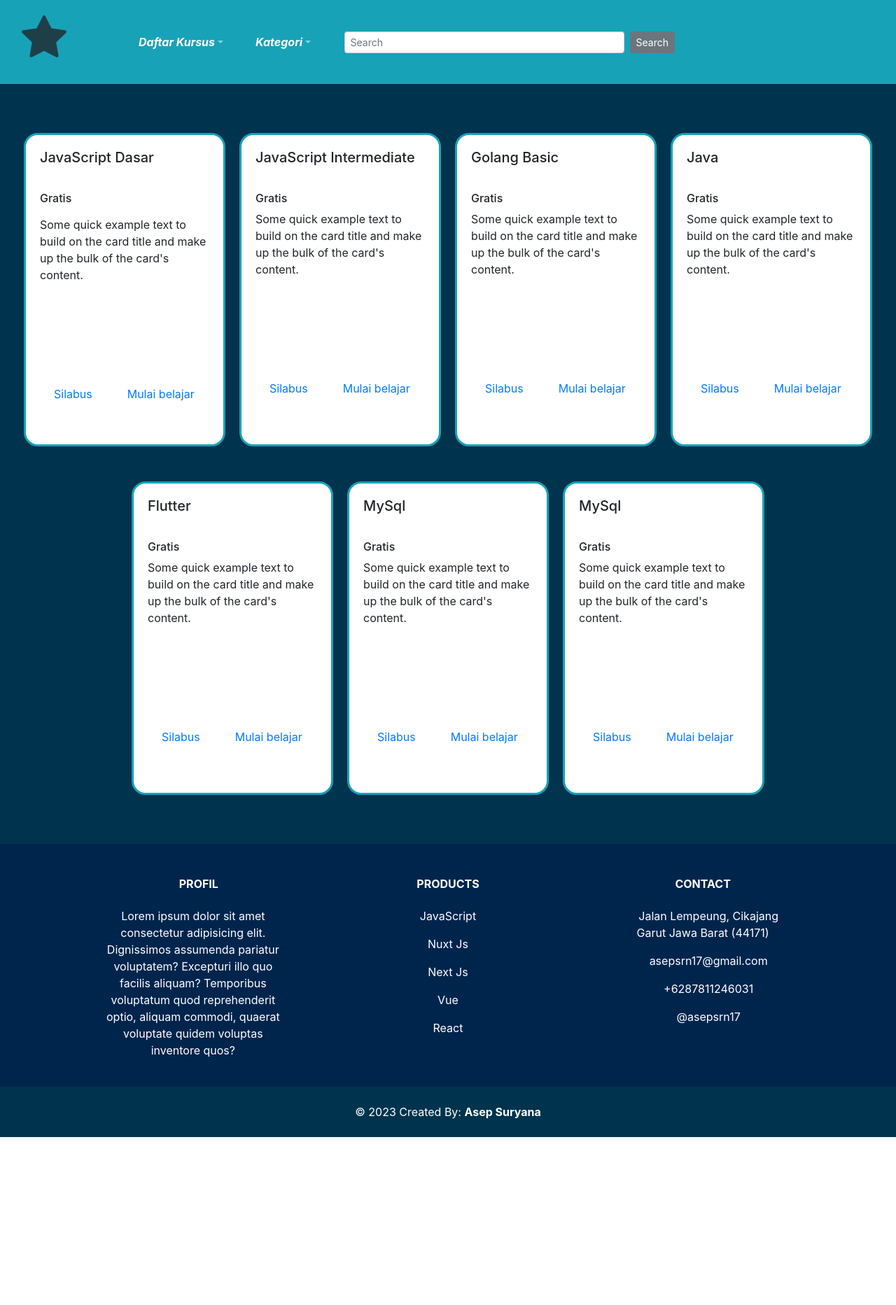
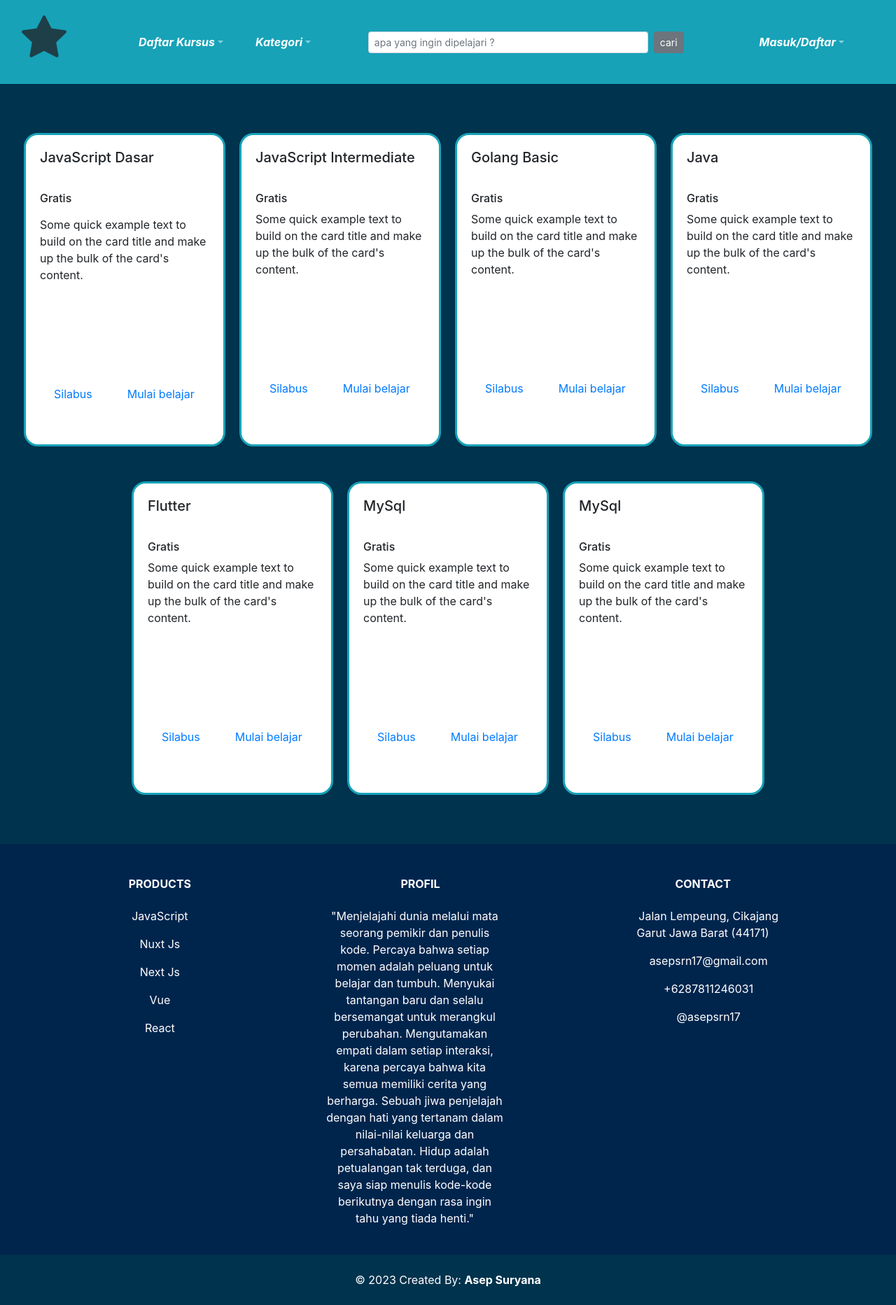
Before and after one commit to Asepsrn17/course-online, a Nuxt app: page / in a window 1280 px wide. Shown: the whole page at 70% size. Before the commit the page ends 1625 px from the top, so only its background shows below. Built offline with nearby package versions, Linux system fonts and the light colour scheme.

Commit message:
initial commit

```diff
--- a/components/TheFooter.vue
+++ b/components/TheFooter.vue
@@ -4,17 +4,6 @@
     <section class="" style="background-color: hsl(211, 100%, 15%); color: white;">
       <div class="container text-center text-md-start">
         <div class="row">
-          <div class="col-md-3 col-lg-4 col-xl-3 mx-auto mb-4 mt-5">
-            <h6 class="text-uppercase fw-bold mb-4">
-              <i class="fas fa-gem me-3"></i>Profil
-            </h6>
-            <p>
-              Lorem ipsum dolor sit amet consectetur adipisicing elit.
-              Dignissimos assumenda pariatur voluptatem? Excepturi illo quo
-              facilis aliquam? Temporibus voluptatum quod reprehenderit optio,
-              aliquam commodi, quaerat voluptate quidem voluptas inventore quos?
-            </p>
-          </div>
 
           <div class="col-md-2 col-lg-2 col-xl-2 mx-auto mb-4 mt-5">
             <h6 class="text-uppercase fw-bold mb-4">Products</h6>
@@ -32,6 +21,15 @@
             </p>
             <p>
               <a href="#!" class="text-reset">React</a>
+            </p>
+          </div>
+
+          <div class="col-md-3 col-lg-4 col-xl-3 mx-auto mb-4 mt-5">
+            <h6 class="text-uppercase fw-bold mb-4">
+              <i class="fas fa-gem me-3"></i>Profil
+            </h6>
+            <p>
+              "Menjelajahi dunia melalui mata seorang pemikir dan penulis kode. Percaya bahwa setiap momen adalah peluang untuk belajar dan tumbuh. Menyukai tantangan baru dan selalu bersemangat untuk merangkul perubahan. Mengutamakan empati dalam setiap interaksi, karena percaya bahwa kita semua memiliki cerita yang berharga. Sebuah jiwa penjelajah dengan hati yang tertanam dalam nilai-nilai keluarga dan persahabatan. Hidup adalah petualangan tak terduga, dan saya siap menulis kode-kode berikutnya dengan rasa ingin tahu yang tiada henti."
             </p>
           </div>
 
--- a/components/TheHeader.vue
+++ b/components/TheHeader.vue
@@ -3,8 +3,8 @@
     <b-navbar toggleable="lg" type="dark" variant="info" style="height: 120px">
       <b-navbar-nav>
         <b-col md="6" class="mb-3">
-        <b-icon icon="star-fill" animation="fade" font-scale="4"></b-icon>
-    </b-col>
+          <b-icon icon="star-fill" animation="fade" font-scale="4"></b-icon>
+        </b-col>
       </b-navbar-nav>
 
       <b-navbar-toggle target="nav-collapse"></b-navbar-toggle>
@@ -28,26 +28,27 @@
           </b-nav-item-dropdown>
         </b-navbar-nav>
 
-        <b-navbar-nav class="ml-auto" style="margin-right: 300px;">
+        <b-navbar-nav class="ml-auto" style="margin-right: 50px;">
           <b-nav-form>
-            <b-form-input
-              size="sm"
-              class="mr-lg-2"
-              placeholder="Search"
-              style="width: 400px;"
-            ></b-form-input>
-            <b-button size="sm" class="my-2 my-sm-0" type="submit"
-              >Search</b-button
-            >
+            <b-form-input size="sm" class="mr-lg-2" placeholder="apa yang ingin dipelajari ?" style="width: 400px;"></b-form-input>
+            <b-button size="sm" class="my-2 my-sm-0" type="submit">cari</b-button>
           </b-nav-form>
+          <b-nav-item-dropdown right>
+            <template #button-content>
+              <em class="user-text" style="margin-left: 100px;">Masuk/Daftar</em>
+            </template>
+            <b-dropdown-item href="#">Masuk</b-dropdown-item>
+            <b-dropdown-item href="#">Daftar</b-dropdown-item>
+          </b-nav-item-dropdown>
         </b-navbar-nav>
       </b-collapse>
+
     </b-navbar>
   </div>
 </template>
 
 <script>
-  import { BIcon, BIconArrowUp, BIconArrowDown } from 'bootstrap-vue'
+import { BIcon, BIconArrowUp, BIconArrowDown } from 'bootstrap-vue'
 
 export default {
   components: {
@@ -65,6 +66,7 @@ export default {
   color: #fff;
   margin-left: 30px;
 }
+
 .user-text:hover {
   font-size: 18px;
 }
```
Also changed, not shown: static/icon.jpg (deleted).
